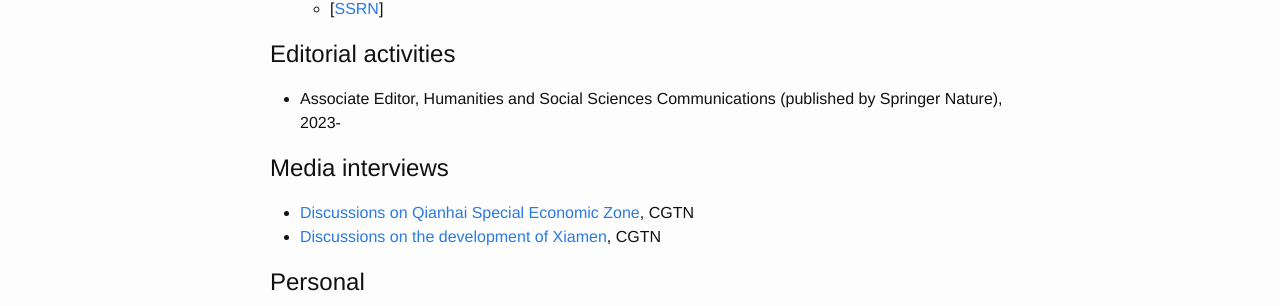
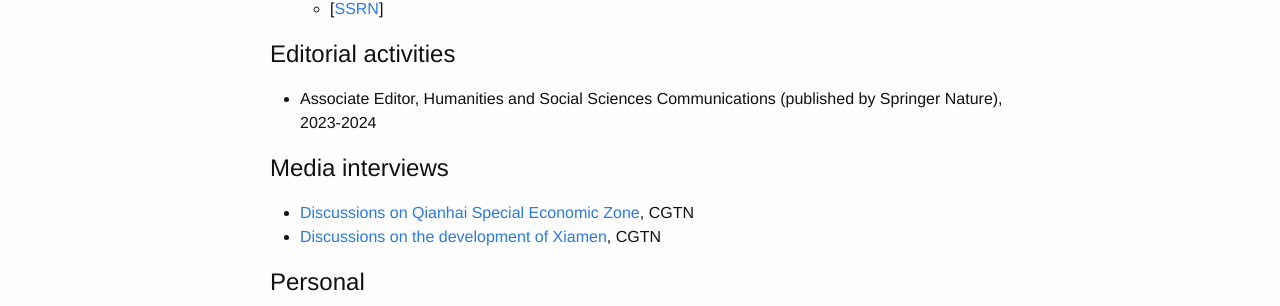
Before and after one commit to zhengyang-bao/zhengyang-bao.github.io, a Jekyll site: the page built from index.md, in a window 1280 px wide. Shown: the part 1004-1310 px from the top of the page. Built offline with Jekyll 4.4.1, drawn with Linux system fonts in a browser that asks for light colours.

Commit message:
Update index.md

```diff
--- a/index.md
+++ b/index.md
@@ -32,7 +32,7 @@ layout: default
   - [[SSRN](https://papers.ssrn.com/sol3/papers.cfm?abstract_id=3916604)]
 
 ## Editorial activities
-- Associate Editor, Humanities and Social Sciences Communications (published by Springer Nature), 2023-
+- Associate Editor, Humanities and Social Sciences Communications (published by Springer Nature), 2023-2024
 
 
 ## Media interviews
```
